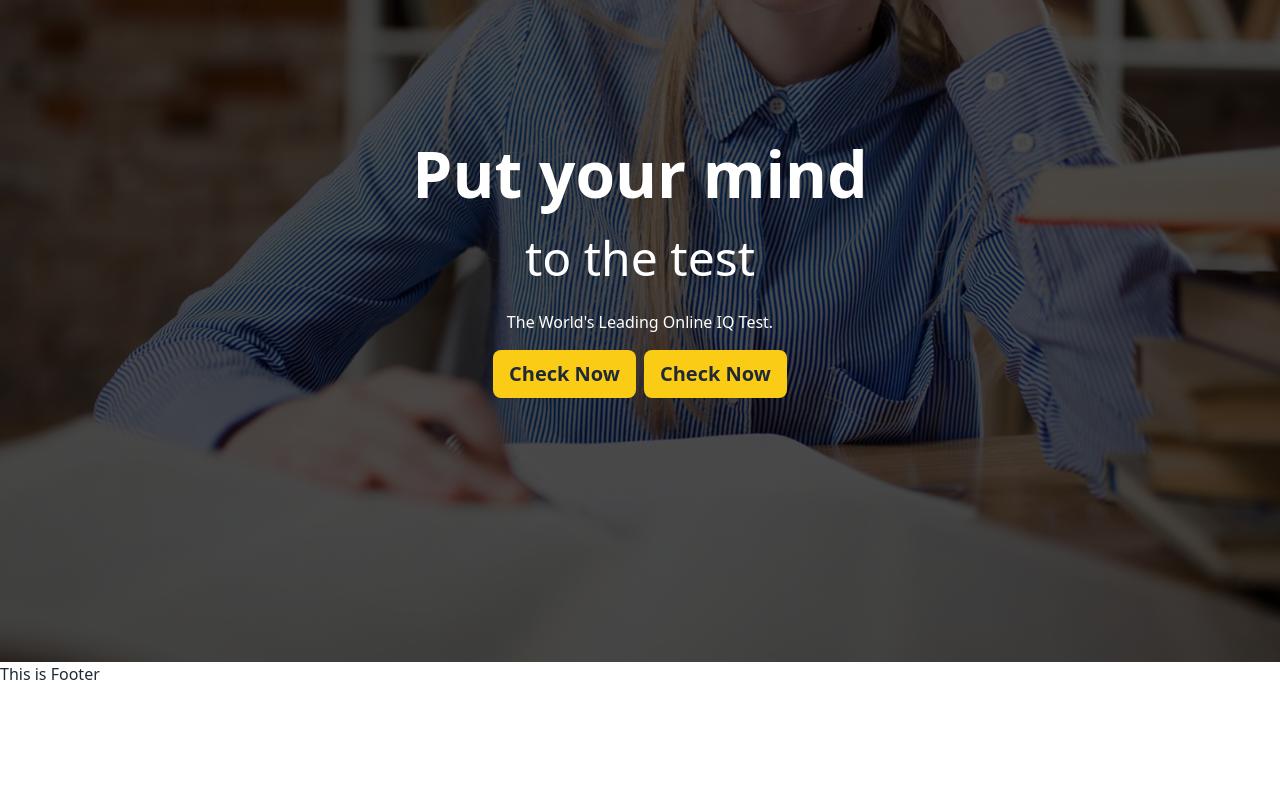
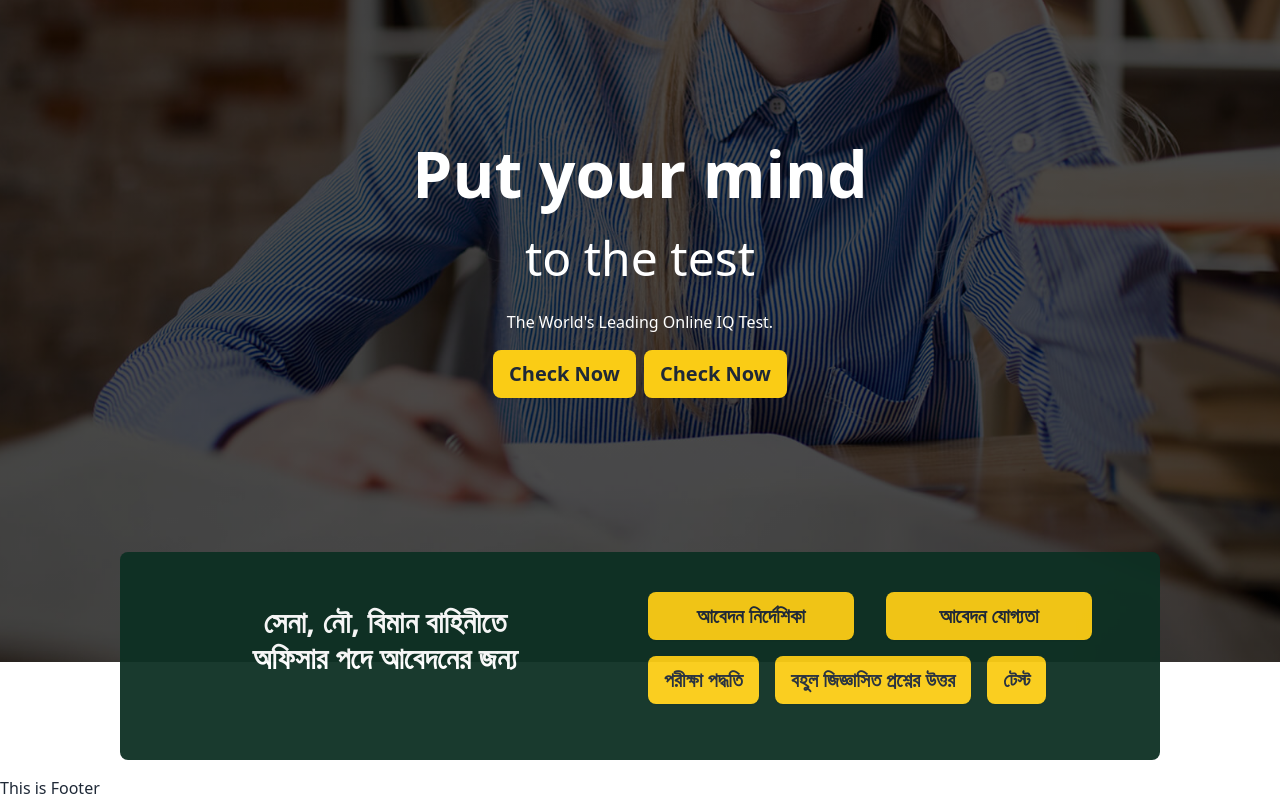
Before and after one commit to Abdullah-Al-Akash/khulna-defence-academy-client, a React (Vite) app: page / in a window 1280 px wide. Shown: the part 418-1218 px from the top of the page. Before the commit the page ends 1104 px from the top, so only its background shows below. Built offline with nearby package versions, Linux system fonts and the light colour scheme.

Commit message:
Apply Section Complete

```diff
--- /dev/null
+++ b/src/Pages/HomePage/ApplySection.jsx
@@ -0,0 +1,38 @@
+import React from "react";
+
+const ApplySection = () => {
+  return (
+    <div className="mt-[-110px] px-[20px] md:px-0 my-4">
+      <div className="md:mx-[120px] px-[10px] grid md:grid-cols-2 bg-[#0d3023] md:py-[40px] py-[10px] rounded-lg opacity-[.95]">
+        <div className="">
+          <h2 className="text-3xl font-bold md:px-[120px] text-white py-[12px] text-center">
+            সেনা, নৌ, বিমান বাহিনীতে অফিসার পদে আবেদনের জন্য
+          </h2>
+        </div>
+        <div className="md:pe-[50px]">
+          <div className="grid md:grid-cols-2 grid-cols-1 gap-4">
+            <button className="btn font-bold bg-yellow-400 border-none text-xl hover:bg-red-600 hover:text-white mx-2">
+              আবেদন নির্দেশিকা
+            </button>
+            <button className="btn font-bold bg-yellow-400 border-none text-xl hover:bg-red-600 hover:text-white mx-2">
+              আবেদন যোগ্যতা
+            </button>
+          </div>
+          <div className="md:flex grid grid-cols-1 my-2">
+            <button className="md:w-2/7 btn font-bold bg-yellow-400 border-none text-xl hover:bg-red-600 hover:text-white mx-2 my-2">
+              পরীক্ষা পদ্ধতি
+            </button>
+            <button className="md:w-3/7 btn font-bold bg-yellow-400 border-none text-xl hover:bg-red-600 hover:text-white mx-2 my-2">
+              বহুল জিজ্ঞাসিত প্রশ্নের উত্তর
+            </button>
+            <button className="btn font-bold bg-yellow-400 border-none text-xl hover:bg-red-600 hover:text-white mx-2 my-2">
+              টেস্ট
+            </button>
+          </div>
+        </div>
+      </div>
+    </div>
+  );
+};
+
+export default ApplySection;
--- a/src/Pages/HomePage/HomePage.jsx
+++ b/src/Pages/HomePage/HomePage.jsx
@@ -1,10 +1,12 @@
 import React from "react";
 import Banner from "./Banner";
+import ApplySection from "./ApplySection";
 
 const HomePage = () => {
   return (
     <div>
       <Banner></Banner>
+      <ApplySection></ApplySection>
     </div>
   );
 };
```
